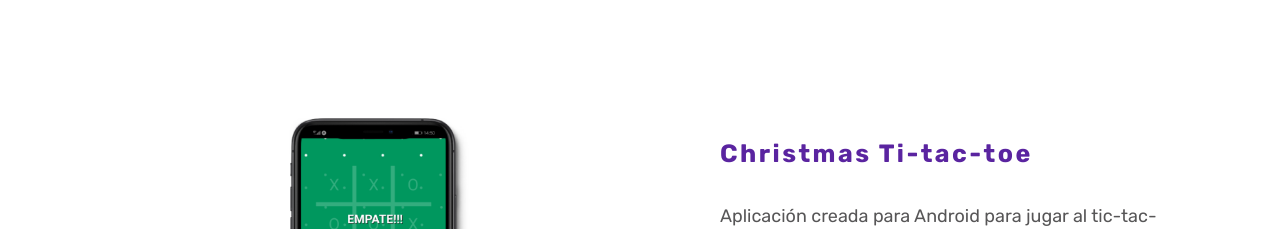
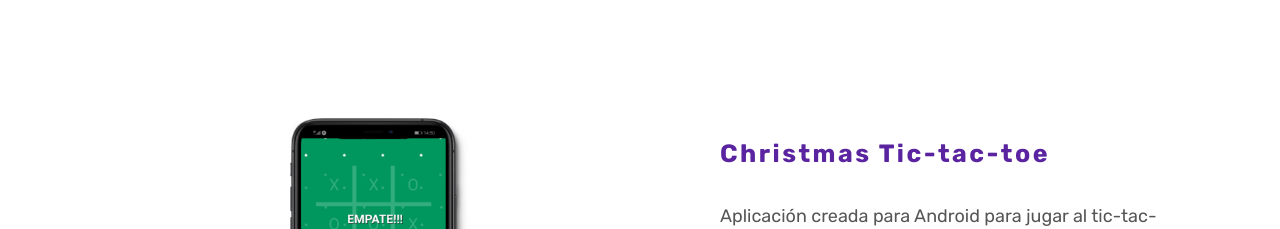
Before and after one commit to mcmacarena/portafolio, a React (Create React App) app: page / in a window 1280 px wide. Shown: the part 2100-2329 px from the top of the page. Built offline with nearby package versions, Linux system fonts and the light colour scheme.

Commit message:
cambio cv

```diff
--- a/src/components/sectionProjects.jsx
+++ b/src/components/sectionProjects.jsx
@@ -99,7 +99,7 @@ const SectionProjects = () => {
             </AliceCarousel>
           </div>
           <div className='containerTextProject'>
-            <span className='titleProject'>Christmas Ti-tac-toe</span>
+            <span className='titleProject'>Christmas Tic-tac-toe</span>
             <span className='infoProject'> Aplicación creada para Android para jugar al tic-tac-toe en un ambiente inspirado en la festividad de Navidad</span>
             <span className='sourcesProject'> REACT NATIVE - EXPO  </span>
             <div className='containerBtnProjects'>
--- a/src/components/styles/header.css
+++ b/src/components/styles/header.css
@@ -1,7 +1,7 @@
 .header{
   display: flex;
   height: 100px;
-  width: 100%;
+  width: 100vw;
   background: #7539C2;
   position: fixed;
   justify-content: center;
```
Also changed, not shown: 1 other file (tests, documents, lock files or other folders).
